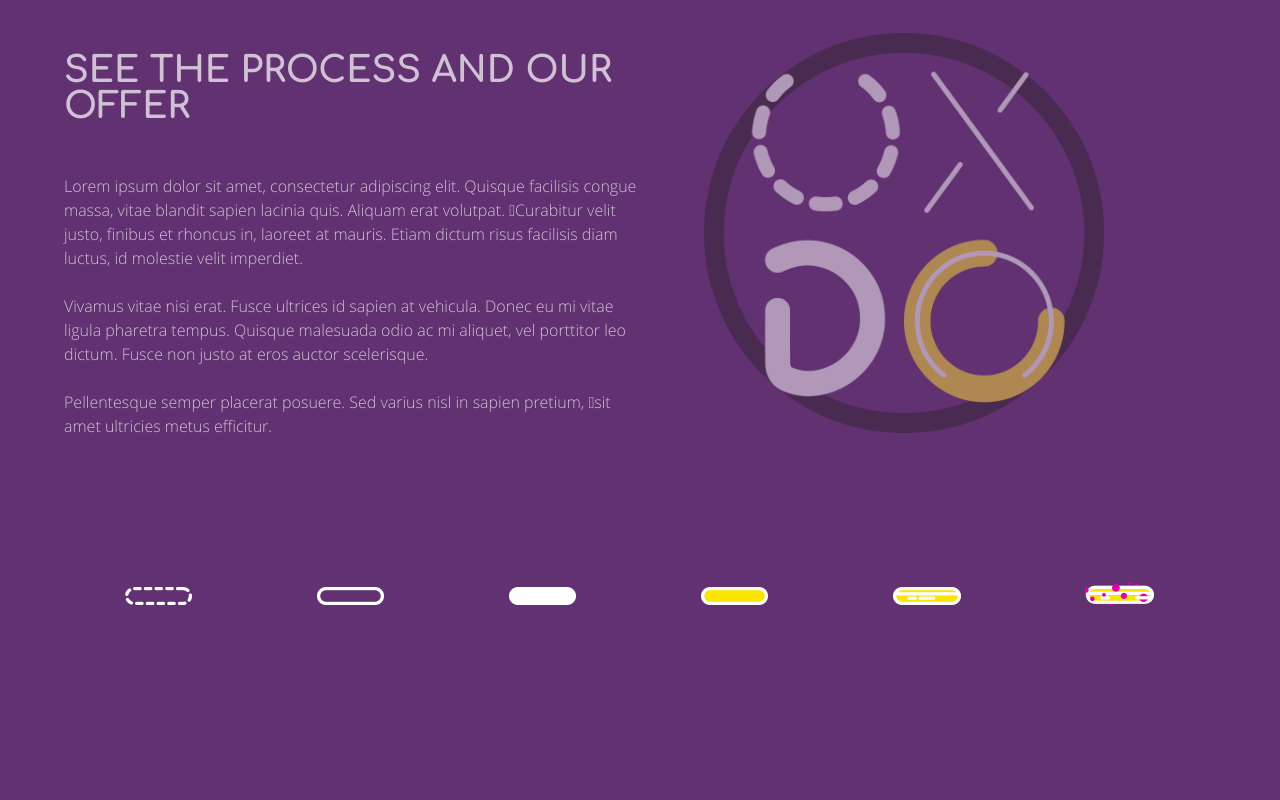
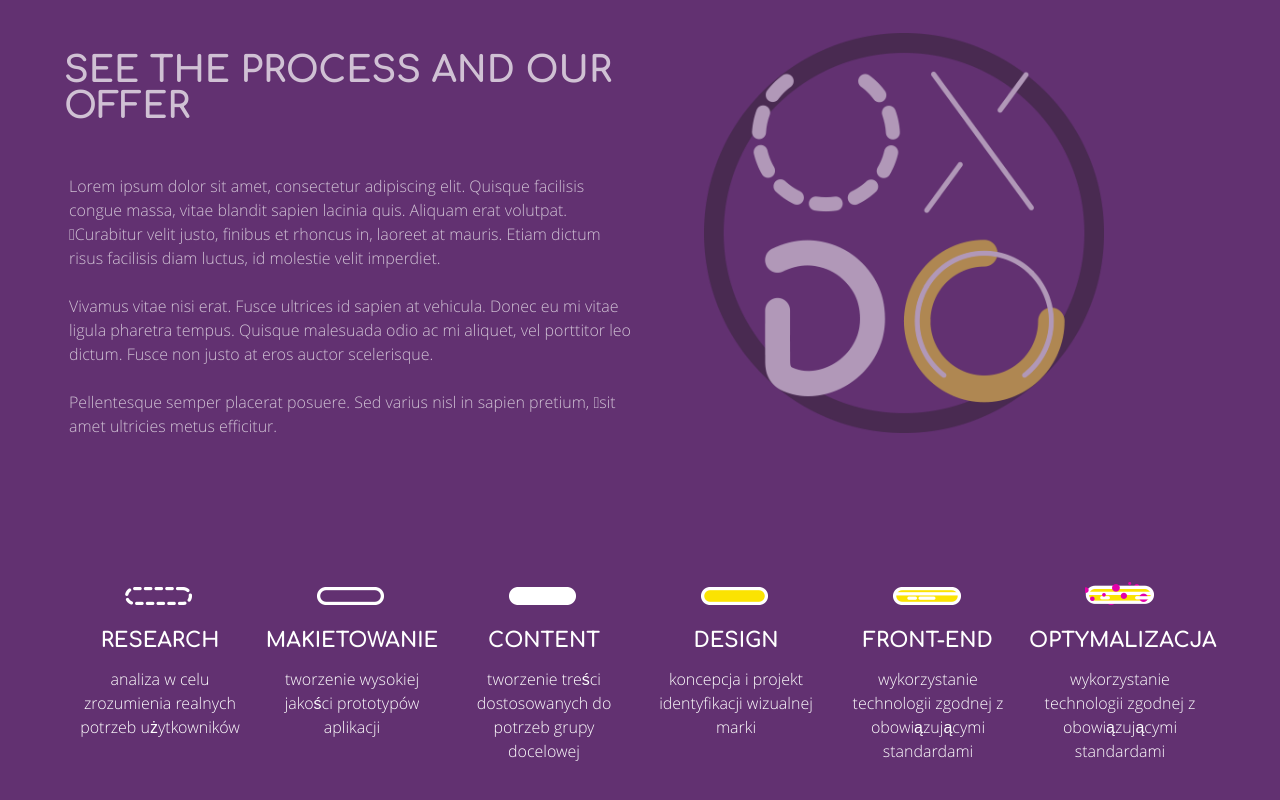
Before and after one commit to stanislaw-nowogrodzki/uxdo, a plain HTML site: page index.html in a window 1280 px wide. Shown: the part 868-1668 px from the top of the page. Drawn offline with Linux system fonts and the light colour scheme.

Commit message:
sekcja 2

```diff
--- a/compas/sass/screen.scss
+++ b/compas/sass/screen.scss
@@ -41,13 +41,14 @@ body {
 	color: #fff;
 	height: 100vh;
 
-	h1, h2, h3 {
+	h1, h2, h3, h4 {
 		font-family: 'Comfortaa', sans-serif;
 		font-weight: 700;
 	}
 
 	p {
 		font-family: 'open_sanslight', sans-serif;
+		padding: 0 5px;
 	}
 
 	a {
@@ -227,12 +228,8 @@ section.how-it-works {
 					width: 16.66%;
 					height: 220px;
 					margin-top: 10px;
+					text-align: center;
 
-					line-height: 150px;
-					color: white;
-					font-weight: bold;
-					font-size: 3em;
-					text-align: center;
 
 						span {
 						display: block;
@@ -240,6 +237,17 @@ section.how-it-works {
 						width: 70px;
 						margin: 25px auto 0 auto;
 						background: url("../gfx/icon_sprites.png") no-repeat;
+						}
+
+						h4 {
+							padding-top: 10px;
+							font-size: 1.3em;
+							line-height: 250%;
+						}
+
+						p {
+							font-size: 1em;
+							line-height: 150%;
 						}
 
 					&:nth-child(1) {
--- a/index.html
+++ b/index.html
@@ -47,33 +47,33 @@
 				<ul class="flex-container">
 				  <li class="flex-item">
 				  	<span></span>
-				  	<h4></h4>
-				  	<p></p>
+				  	<h4>RESEARCH</h4>
+				  	<p>analiza w celu zrozumienia realnych potrzeb użytkowników</p>
 				  </li>
 				  <li class="flex-item">
 				  	<span></span>
-				  	<h4></h4>
-				  	<p></p>
+				  	<h4>MAKIETOWANIE</h4>
+				  	<p>tworzenie wysokiej jakości prototypów aplikacji</p>
 				  </li>
 				  <li class="flex-item">
 				  	<span></span>
-				  	<h4></h4>
-				  	<p></p>
+				  	<h4>CONTENT</h4>
+				  	<p>tworzenie treści dostosowanych do potrzeb grupy docelowej</p>
+			 	  </li>
+				  <li class="flex-item">
+				  	<span></span>
+				  	<h4>DESIGN</h4>
+				  	<p>koncepcja i projekt identyfikacji wizualnej marki</p>
 				  </li>
 				  <li class="flex-item">
 				  	<span></span>
-				  	<h4></h4>
-				  	<p></p>
+				  	<h4>FRONT-END</h4>
+				  	<p>wykorzystanie technologii zgodnej z obowiązującymi standardami</p>
 				  </li>
 				  <li class="flex-item">
 				  	<span></span>
-				  	<h4></h4>
-				  	<p></p>
-				  </li>
-				  <li class="flex-item">
-				  	<span></span>
-				  	<h4></h4>
-				  	<p></p>
+				  	<h4>OPTYMALIZACJA</h4>
+				  	<p>wykorzystanie technologii zgodnej z obowiązującymi standardami</p>
 				  </li>
 				</ul>
 
```
Also changed, not shown: compas/stylesheets/screen.css.
